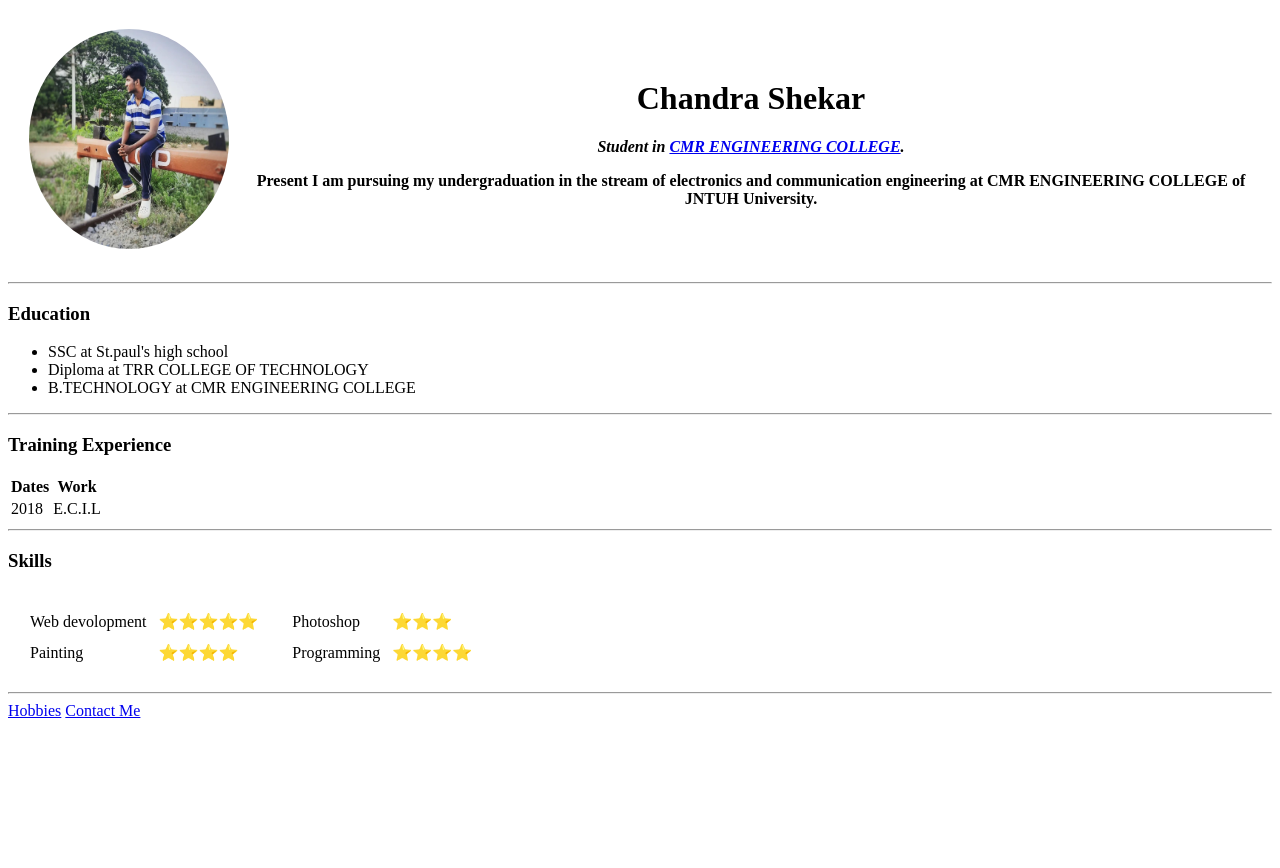
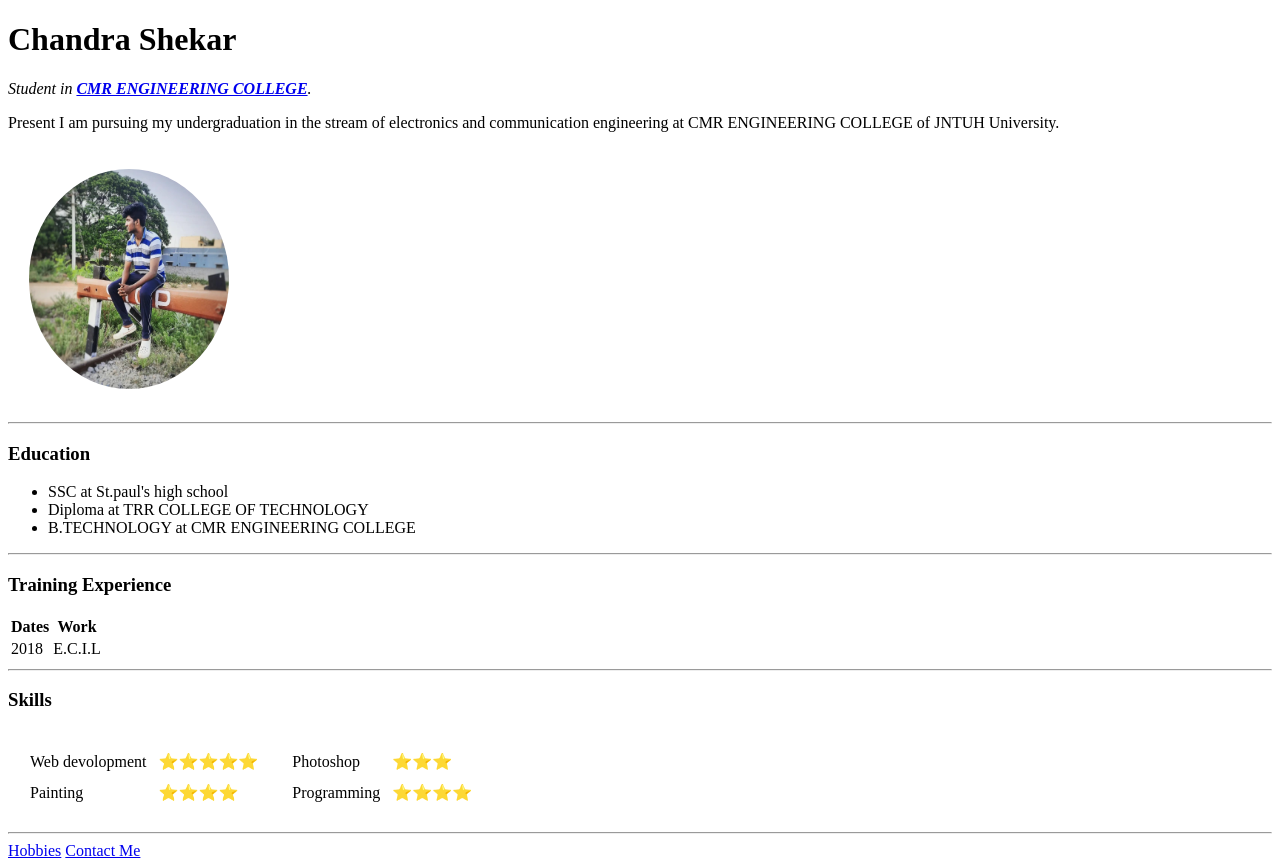
Before and after one commit to ChandraShekar-hub18/cv, a plain HTML site: page index.html in a window 1280 px wide. Before the commit the page ends 800 px from the top, so only its background shows below. Drawn offline with Linux system fonts and the light colour scheme.

Commit message:
Update index.html

```diff
--- a/index.html
+++ b/index.html
@@ -18,9 +18,9 @@
   <table cellspacing="20">
     <tr>
       <th><img src="images/Profile.jpg" alt="Chandra shekar profile-pic" width= 200 height = 220></th>
-      <th><H1>Chandra Shekar</H1>
+      <tb><H1>Chandra Shekar</H1>
       <p><em>Student in <strong><a href="https://cmrec.ac.in/">CMR ENGINEERING COLLEGE</a></strong>.</em></p>
-      <p>Present I am pursuing my undergraduation in the stream of electronics and communication engineering at CMR ENGINEERING COLLEGE of JNTUH University.</p></th>
+      <p>Present I am pursuing my undergraduation in the stream of electronics and communication engineering at CMR ENGINEERING COLLEGE of JNTUH University.</p></tb>
     </tr>
   </table>
 
```
